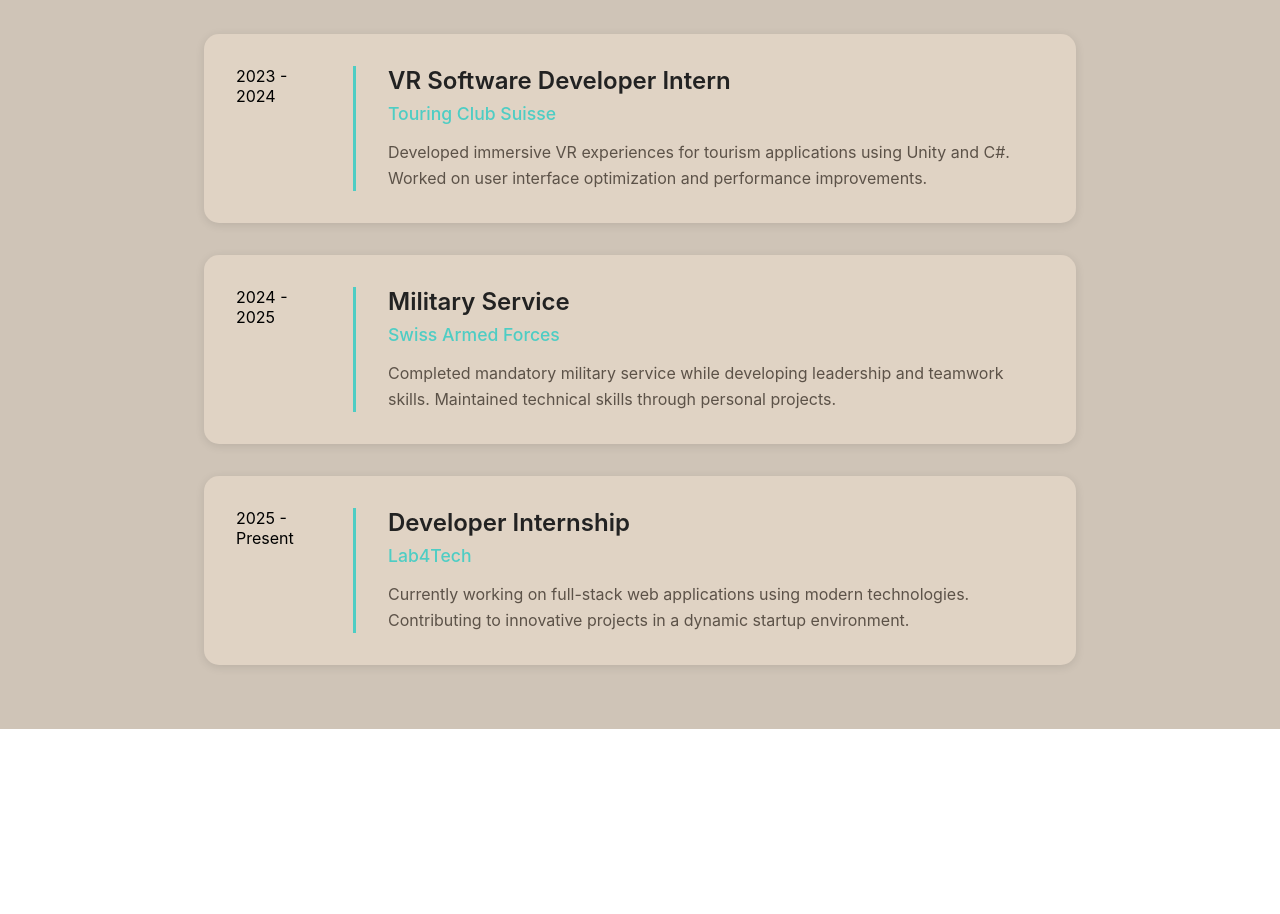
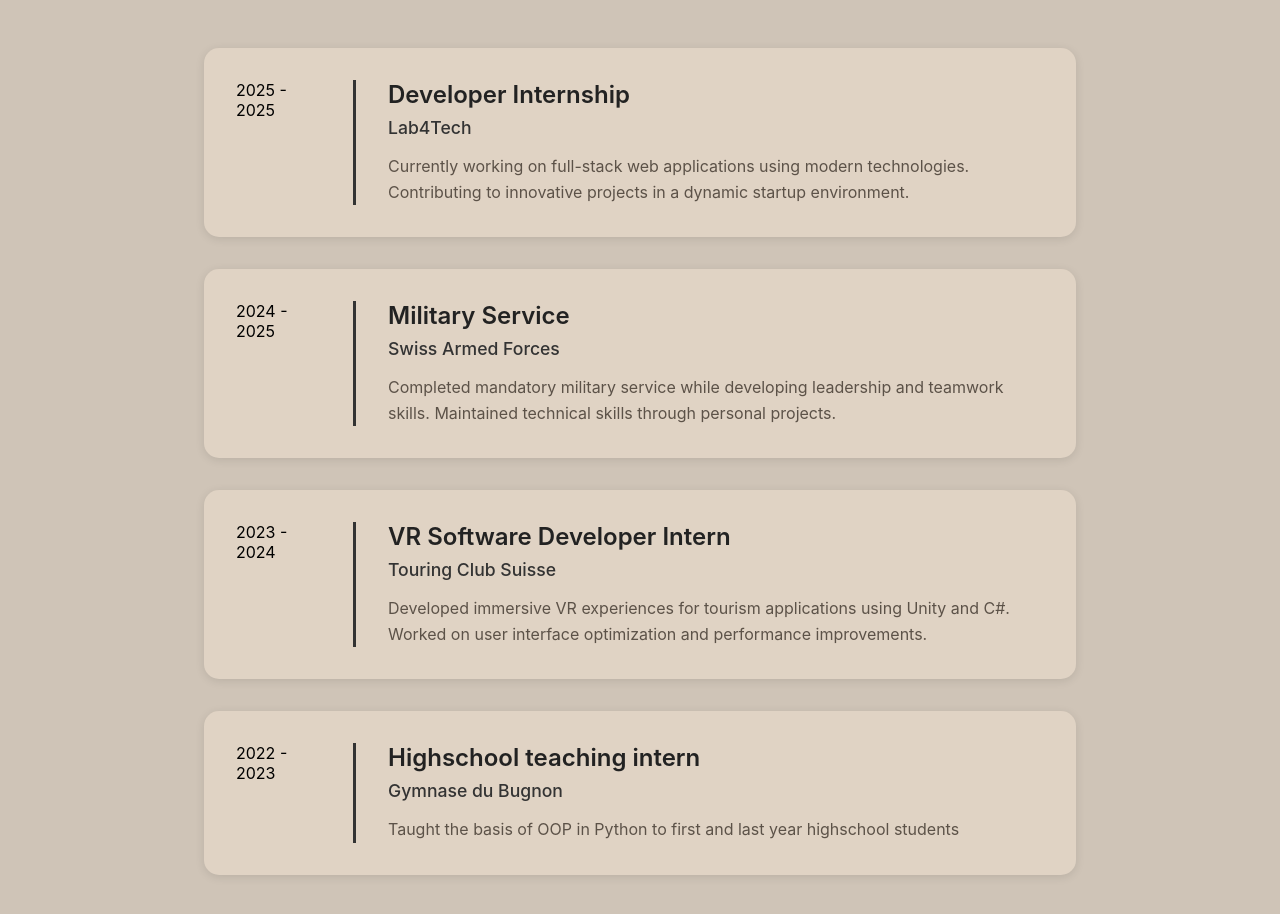
Before and after one commit to Nchappui/portfolio, a React (Create React App) app: page / in a window 1280 px wide. Shown: the part 2784-3698 px from the top of the page. Before the commit the page ends 3513 px from the top, so only its background shows below. Built offline with nearby package versions, Linux system fonts and the light colour scheme.

Commit message:
Refactor Skills and TimeLine components: improve code formatting for readability; update TimeLine entries for accuracy and relevance

```diff
--- a/src/components/Skills.js
+++ b/src/components/Skills.js
@@ -1,36 +1,52 @@
-import React from 'react'
-import './Skills.css';
+import React from "react";
+import "./Skills.css";
 
 const Skills = () => {
-
   const skills = [
-    { field: "Software Development",  desc: "Various programming languages and frameworks. Very good knowledge of algorithms and data structures. Certified Scrum Developer.", keywords: [ "Python", "C#", "Java" ]},
-    { field: "UI/UX Design",  desc: "Proficient in creating user-centered designs through research and testing.", keywords: [ "JavaScript", "CSS", "React", "HTML"]},
-    { field: "Mobile Development",  desc: "Skilled in building mobile applications for Android and iOS using modern frameworks.", keywords: [ "Kotlin", "React Native", "Android Studio" ]},
-    { field: "Game Development",  desc: "Experienced in developing interactive games using Unity and C#. Love creating immersive experiences.", keywords: [ "Unity", "C#", "Virtual Reality" ]},
+    {
+      field: "Software Development",
+      desc: "Various programming languages and frameworks. Very good knowledge of algorithms and data structures.",
+      keywords: ["Python", "C#", "Java"],
+    },
+    {
+      field: "UI/UX Design",
+      desc: "Proficient in creating user-centered designs through research and testing.",
+      keywords: ["JavaScript", "CSS", "React", "HTML"],
+    },
+    {
+      field: "Mobile Development",
+      desc: "Skilled in building mobile applications for Android and iOS using modern frameworks.",
+      keywords: ["Kotlin", "React Native", "Android Studio"],
+    },
+    {
+      field: "Game Development",
+      desc: "Experienced in developing interactive games using Unity and C#. Love creating immersive experiences.",
+      keywords: ["Unity", "C#", "Virtual Reality"],
+    },
   ];
 
   return (
-    <div className='skills-container'>
-        <div className='skills-title'>
+    <div className="skills-container">
+      <div className="skills-title">
         <h1>My skills</h1>
       </div>
-        <div className='skills-list'>
+      <div className="skills-list">
         {skills.map((skill, index) => (
-                <div key={index} className='skill-item'>
+          <div key={index} className="skill-item">
             <h2>{skill.field}</h2>
             <p>{skill.desc}</p>
-                    <div className='skill-keywords'>
+            <div className="skill-keywords">
               {skill.keywords.map((keyword, idx) => (
-                            <span key={idx} className='keyword'>{keyword}</span>
+                <span key={idx} className="keyword">
+                  {keyword}
+                </span>
               ))}
             </div>
           </div>
         ))}
-
       </div>
     </div>
-  )
-}
+  );
+};
 
-export default Skills
+export default Skills;
--- a/src/components/TimeLine.css
+++ b/src/components/TimeLine.css
@@ -1,15 +1,3 @@
-.horizontal-timeline {
-  display: flex;
-  flex-direction: column;
-  align-items: center;
-}
-
-.experience-title {
-  margin-bottom: 20px;
-  font-size: 5rem;
-  color: #222222;
-}
-
 .timeline-container {
   padding: 2rem;
   max-width: 1000px;
@@ -22,7 +10,7 @@
 }
 
 .timeline-title h2 {
-  font-size: 3rem;
+  font-size: 5rem;
   font-weight: 700;
   color: #222222;
   margin: 0;
@@ -69,43 +57,16 @@
   flex-shrink: 0;
   width: 120px;
   padding-right: 2rem;
-  border-right: 3px solid #4ecdc4;
+  border-right: 3px solid #333333;
   display: flex;
   align-items: flex-start;
   justify-content: center;
-}
-
-.timeline-period {
-  font-size: 1.2rem;
-  font-weight: 600;
-  color: #333;
-  margin-bottom: 0.5rem;
-  text-align: center;
-  white-space: nowrap; /* Empêche le retour à la ligne */
-}
-
-.timeline-circle {
-  width: 1rem;
-  height: 1rem;
-  border-radius: 9999px;
-  background-color: #5c5248;
-  z-index: 10;
 }
 
 .timeline-title {
   font-size: 0.875rem;
   margin-top: 0.25rem;
   color: #4a4440;
-}
-
-.timeline-line {
-  position: absolute;
-  top: 0.625rem;
-  left: 0;
-  width: 100%;
-  height: 2px;
-  background-color: #5c5248;
-  z-index: 0;
 }
 
 /* Styles pour les événements standalone (trait vertical) */
@@ -182,7 +143,7 @@
 
 .timeline-company {
   font-size: 1.1rem;
-  color: #4ecdc4;
+  color: #333333;
   font-weight: 500;
 }
 
--- a/src/components/TimeLine.js
+++ b/src/components/TimeLine.js
@@ -3,6 +3,21 @@
 
 const TimeLine = () => {
   const timeline = [
+    {
+      startYear: "2025",
+      endYear: "2025",
+      title: "Developer Internship",
+      company: "Lab4Tech",
+      desc: "Currently working on full-stack web applications using modern technologies. Contributing to innovative projects in a dynamic startup environment.",
+    },
+
+    {
+      startYear: "2024",
+      endYear: "2025",
+      title: "Military Service",
+      company: "Swiss Armed Forces",
+      desc: "Completed mandatory military service while developing leadership and teamwork skills. Maintained technical skills through personal projects.",
+    },
     {
       startYear: "2023",
       endYear: "2024",
@@ -11,18 +26,11 @@
       desc: "Developed immersive VR experiences for tourism applications using Unity and C#. Worked on user interface optimization and performance improvements.",
     },
     {
-      startYear: "2024",
-      endYear: "2025",
-      title: "Military Service",
-      company: "Swiss Armed Forces",
-      desc: "Completed mandatory military service while developing leadership and teamwork skills. Maintained technical skills through personal projects.",
-    },
-    {
-      startYear: "2025",
-      endYear: "Present",
-      title: "Developer Internship",
-      company: "Lab4Tech",
-      desc: "Currently working on full-stack web applications using modern technologies. Contributing to innovative projects in a dynamic startup environment.",
+      startYear: "2022",
+      endYear: "2023",
+      title: "Highschool teaching intern",
+      company: "Gymnase du Bugnon",
+      desc: "Taught the basis of OOP in Python to first and last year highschool students",
     },
   ];
 
```
Lines whose indentation alone changed are shown as unchanged.
